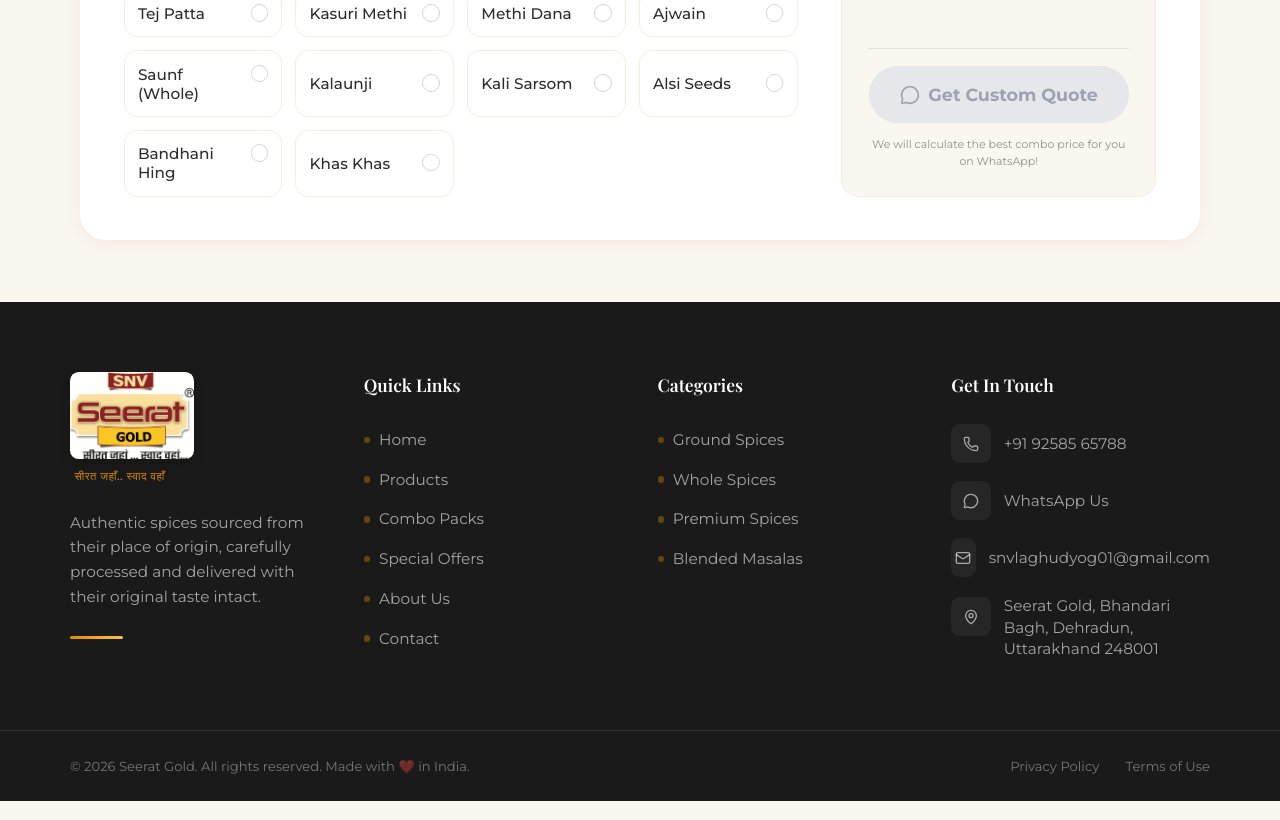
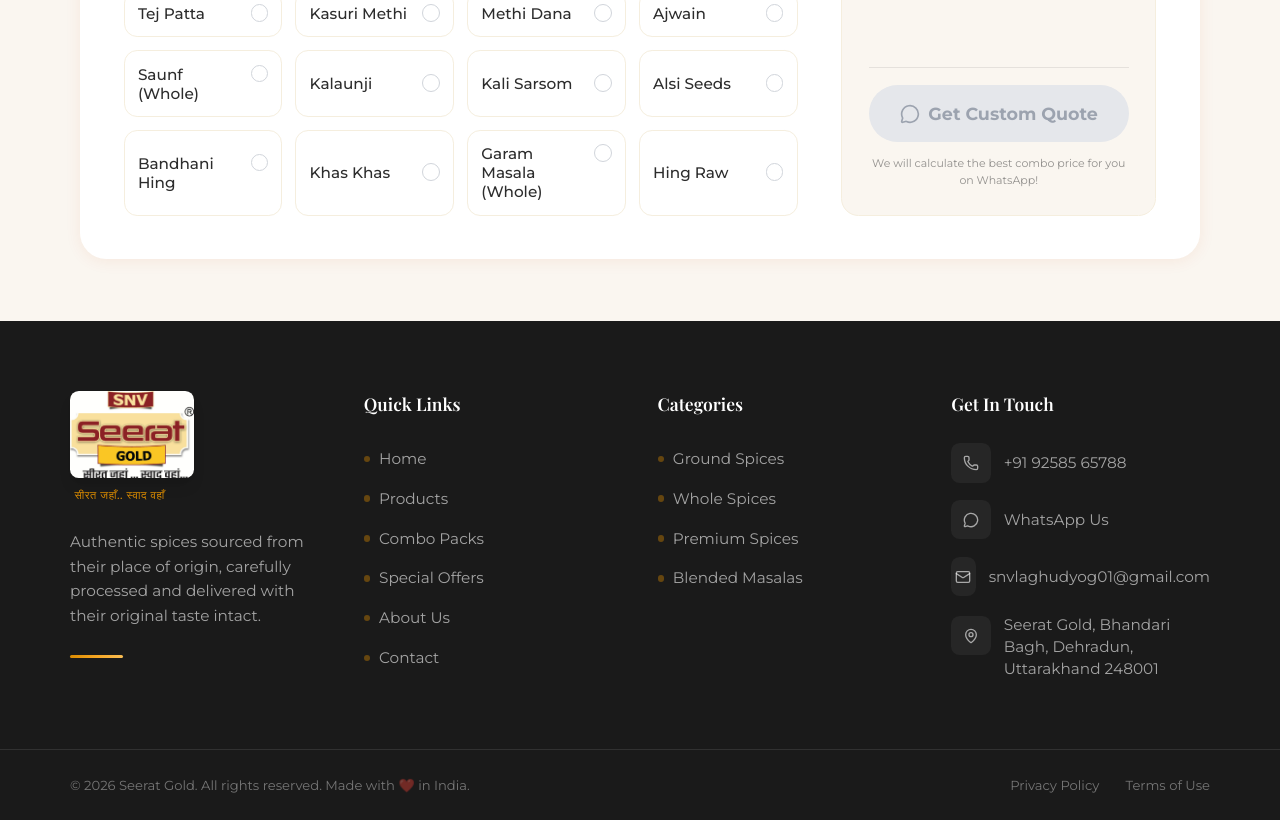
Before and after one commit to Ashi12218604/SeeratGold, a React (Vite) app in the folder client/: page /combos in a window 1280 px wide. Shown: the part 2300-3120 px from the top of the page. Built offline with nearby package versions, Linux system fonts and the light colour scheme; no server answers; a web font is replaced by a local one.

Commit message:
fix: Update whole spices categories precisely as per user handwritten list

```diff
--- a/client/src/data/demoData.js
+++ b/client/src/data/demoData.js
@@ -304,7 +304,7 @@ export const demoProducts = [
     id: 'p25',
     name: 'Bandhani Hing',
     slug: 'bandhani-hing',
-    category: 'whole-spices',
+    category: 'special-grinds',
     description: 'Strong, premium quality asafoetida.',
     image: '/images/products/hing.png',
     weightOptions: [{ weight: '25g', price: 110 }, { weight: '50g', price: 210 }, { weight: '100g', price: 400 }],
@@ -321,6 +321,28 @@ export const demoProducts = [
     weightOptions: [{ weight: '50g', price: 160 }, { weight: '100g', price: 308 }],
     isFeatured: true,
     tags: ['premium', 'poppy']
+  },
+  {
+    id: 'p27',
+    name: 'Garam Masala (Whole)',
+    slug: 'garam-masala-whole',
+    category: 'whole-spices',
+    description: 'Premium whole spices blend for authentic Garam Masala.',
+    image: '/images/products/sabut-garam-masala.jpeg',
+    weightOptions: [{ weight: '50g', price: 60 }],
+    isFeatured: false,
+    tags: ['premium', 'whole', 'masala']
+  },
+  {
+    id: 'p28',
+    name: 'Hing Raw',
+    slug: 'hing-raw',
+    category: 'whole-spices',
+    description: 'Pure, raw asafoetida with an intense flavor.',
+    image: '/images/products/raw-hing.jpeg',
+    weightOptions: [{ weight: '25g', price: 150 }],
+    isFeatured: false,
+    tags: ['premium', 'asafoetida', 'raw']
   }
 ];
 
--- a/client/src/utils/constants.js
+++ b/client/src/utils/constants.js
@@ -63,9 +63,10 @@ export const PRODUCTS = [
   { id: 5, name: 'Elaichi', slug: 'elaichi', category: 'whole-spices', image: '/images/products/elaichi.png' },
   { id: 6, name: 'Black Pepper (Whole)', slug: 'black-pepper-whole', category: 'whole-spices', image: '/images/products/kali-mirch.png' },
   { id: 7, name: 'Methi Dana', slug: 'methi-dana', category: 'whole-spices', image: '/images/products/methi-dana.jpg' },
-  { id: 8, name: 'Hing Bandhani', slug: 'hing-bandhani', category: 'whole-spices', image: '/images/products/placeholder.png' },
+  { id: 8, name: 'Hing Bandhani', slug: 'hing-bandhani', category: 'special-grinds', image: '/images/products/placeholder.png' },
   { id: 9, name: 'Hing Raw', slug: 'hing-raw', category: 'whole-spices', image: '/images/products/raw-hing.jpeg' },
   { id: 10, name: 'Kasuri Methi', slug: 'kasuri-methi', category: 'whole-spices', image: '/images/products/kasuri-methi.png' },
+  { id: 24, name: 'Garam Masala (Whole)', slug: 'garam-masala-whole', category: 'whole-spices', image: '/images/products/sabut-garam-masala.jpeg' },
 
   // Essentials
   { id: 12, name: 'Haldi Powder', slug: 'haldi-powder', category: 'essentials', image: '/images/products/turmeric.png' },
@@ -84,7 +85,6 @@ export const PRODUCTS = [
   // Blended Spices
   { id: 16, name: 'Garam Masala', slug: 'garam-masala', category: 'blended-spices', image: '/images/products/garam-masala.png' },
   { id: 17, name: 'Sabji Masala', slug: 'sabji-masala', category: 'blended-spices', image: '/images/products/sabji-masala.png' },
-  { id: 24, name: 'Garam Masala (Whole)', slug: 'garam-masala-whole', category: 'blended-spices', image: '/images/products/sabut-garam-masala.jpeg' },
 ];
 
 // Demo combo packs
```
Also changed, not shown: 1 other file (tests, documents, lock files or other folders).
